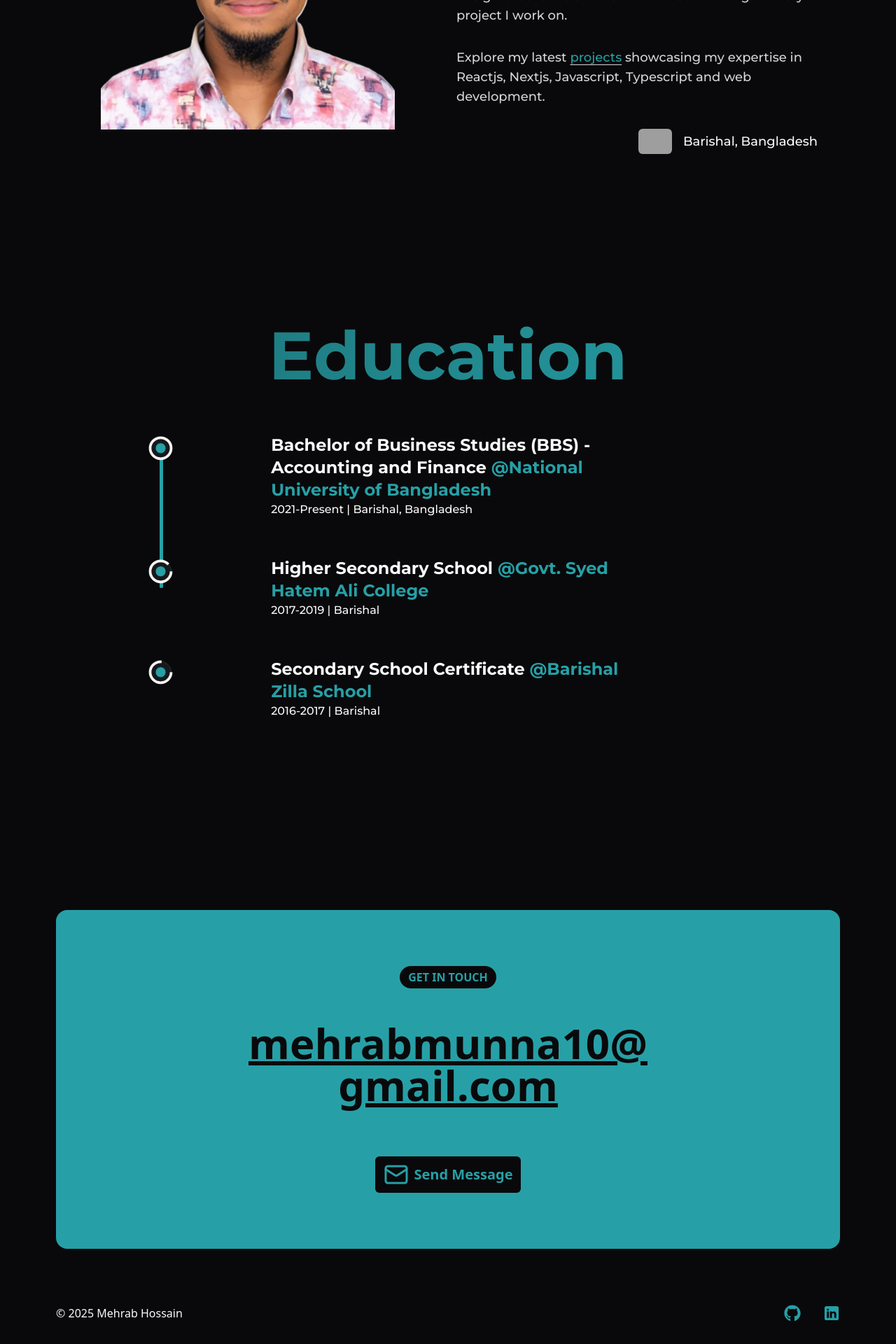
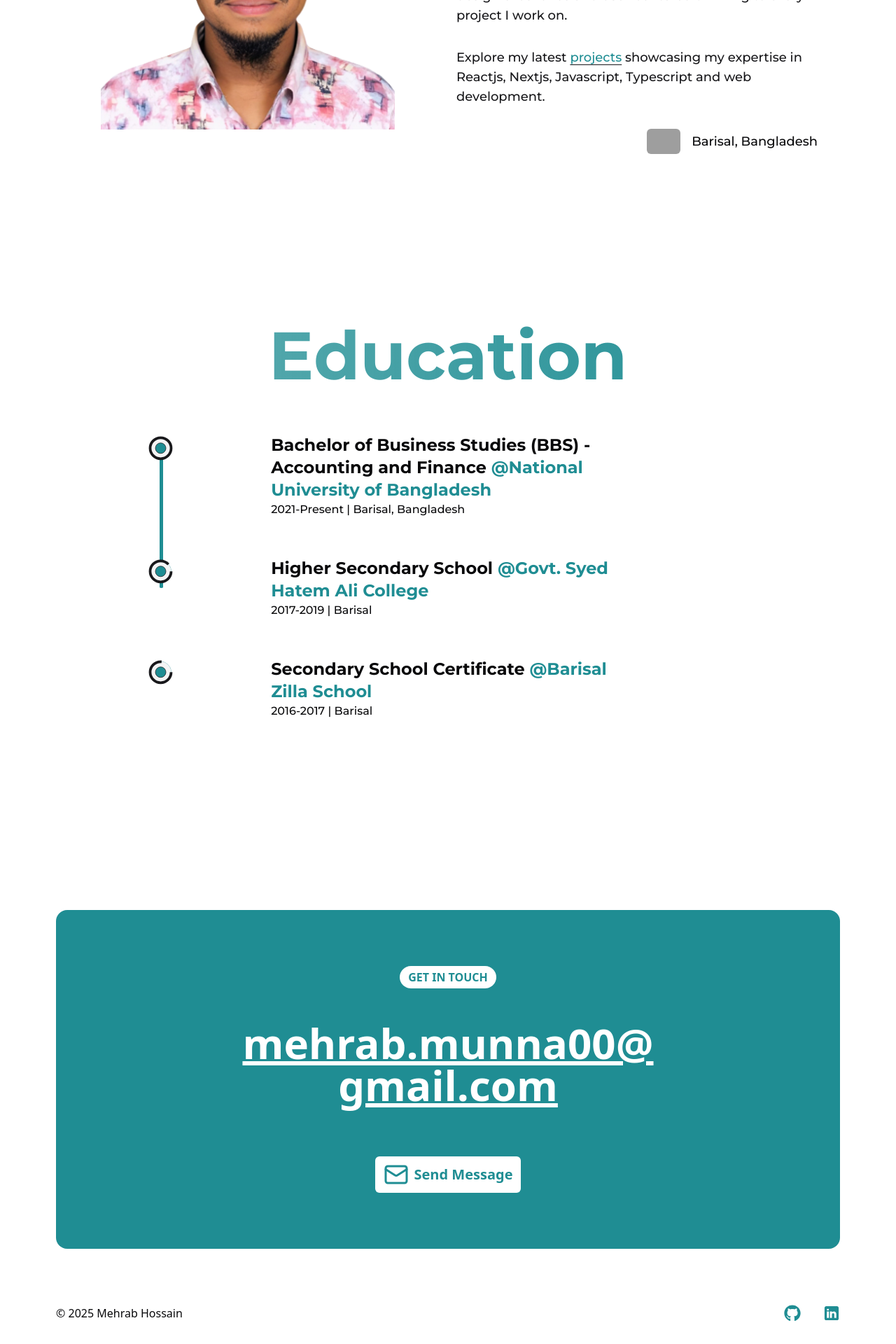
Before and after one commit to mehrabhossain1/mehrabhossainportfolio, a Next.js app: page /about in a window 1280 px wide. Shown: the part 528-2448 px from the top of the page at 70% size. Built offline with nearby package versions, Linux system fonts and the light colour scheme; grey boxes are pictures that could not be loaded.

Commit message:
fixed: Logo

```diff
--- a/src/components/about-hero.tsx
+++ b/src/components/about-hero.tsx
@@ -67,7 +67,7 @@ export default function AboutHero() {
               />
             </div>
             <span className="text-lg font-medium text-foreground">
-              Barishal, Bangladesh
+              Barisal, Bangladesh
             </span>
           </FadeRight>
         </AnimatePresence>
--- a/src/data/education.ts
+++ b/src/data/education.ts
@@ -8,7 +8,7 @@ export const EDUCATION: ExperienceShowcaseListItemProps[] = [
       href: "https://www.nu.ac.bd",
     },
     date: "2021-Present",
-    location: "Barishal, Bangladesh",
+    location: "Barisal, Bangladesh",
     // description:
     //   "Relevant courses included Data Structures and Algorithms, Web Design, Cloud Computing, Artificial Neural Network and Database Management.",
   },
@@ -19,18 +19,18 @@ export const EDUCATION: ExperienceShowcaseListItemProps[] = [
       href: "http://www.gshac.gov.bd",
     },
     date: "2017-2019",
-    location: "Barishal",
+    location: "Barisal",
     // description:
     //   "Completed the course in Electronics Bifocal Science with 68%. Started freelancing making 3D assets for games. Got interested in game development and learned unity and c#",
   },
   {
     title: "Secondary School Certificate",
     organisation: {
-      name: "Barishal Zilla School",
+      name: "Barisal Zilla School",
       href: "https://bzsb.edu.bd/",
     },
     date: "2016-2017",
-    location: "Barishal",
+    location: "Barisal",
     // description:
     //   "Learned good values,dedication and disciplne. Played district cricket for 5 years.",
   },
--- a/src/layout/footer.tsx
+++ b/src/layout/footer.tsx
@@ -11,15 +11,15 @@ export default function Footer() {
             Get in touch
           </span>
         </div>
-        <a
-          href={`mailto:${siteMetadata.email}`}
-          target="_blank"
-          className="mb-6 cursor-pointer text-center text-2xl font-bold underline sm:text-4xl lg:text-6xl"
+        <div
+          // href={`mailto:${siteMetadata.email}`}
+          // target="_blank"
+          className="mb-6 text-center text-2xl font-bold underline sm:text-4xl lg:text-6xl"
         >
-          <span>mehrabmunna10@</span>
+          <span>mehrab.munna00@</span>
           <br />
           <span>gmail.com</span>
-        </a>
+        </div>
         <div className="flex justify-center">
           <ContactButton />
         </div>
--- a/src/layout/navbar.tsx
+++ b/src/layout/navbar.tsx
@@ -9,9 +9,9 @@ import ThemeSwitch from "@/components/utility/theme-switch";
 // import AnimatedLogo from "@/animation/animated-logo";
 import MobileMenu from "@/components/utility/mobile-menu";
 import { classNames } from "@/utility/classNames";
-import Image from "next/image";
+// import Image from "next/image";
 
-import logo from "@/public/logo.gif";
+// import logo from "@/public/logo.gif";
 
 export type NavbarRoute = {
   title: string;
@@ -42,8 +42,8 @@ export default function Navbar(props: NavbarProps) {
           aria-label="Return to home page"
         >
           <div className="relative h-12 w-12 sm:h-14 sm:w-14">
-            {/* <AnimatedLogo /> */}
-            <Image src={logo} alt="logo" fill />
+            {/* <AnimatedLogo />
+            <Image src={logo} alt="logo" fill /> */}
           </div>
         </Link>
         <nav className="hidden items-center gap-2 rounded-full px-2 py-2 shadow-md ring-1 ring-zinc-200 backdrop-blur-md dark:ring-accent/50 md:flex">
--- a/src/pages/_app.tsx
+++ b/src/pages/_app.tsx
@@ -13,7 +13,7 @@ export default function App({ Component, pageProps }: AppProps) {
   const router = useRouter();
   return (
     <>
-      <ThemeProvider attribute="class" defaultTheme="dark">
+      <ThemeProvider attribute="class" defaultTheme="light">
         <MainLayout>
           <AnimatePresence mode="wait" initial={false}>
             <CursorTrailCanvas className="pointer-events-none fixed inset-0 -z-10 h-full w-full" />
```
Also changed, not shown: public/images/projects/sydicate-travels.png (added).
